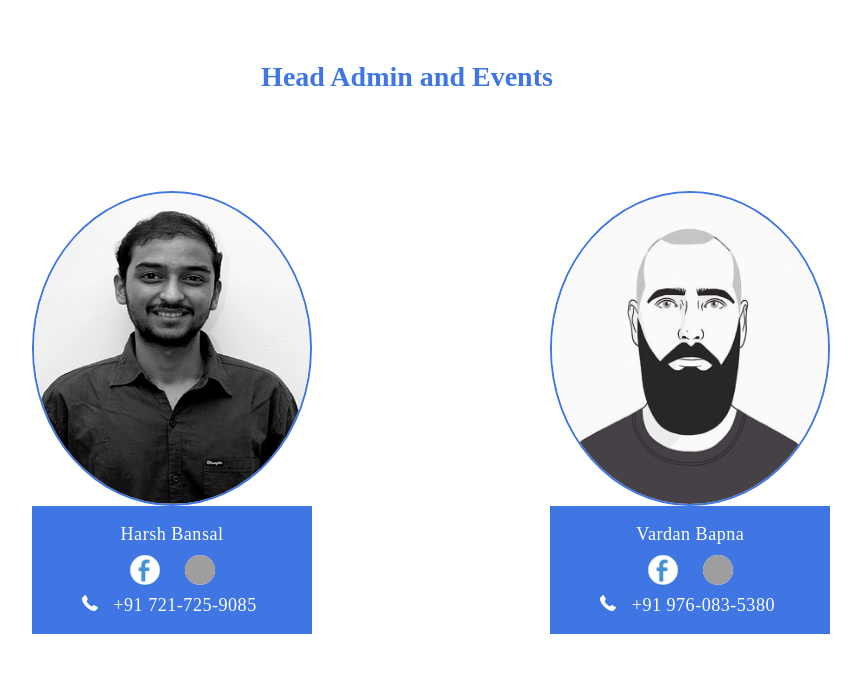
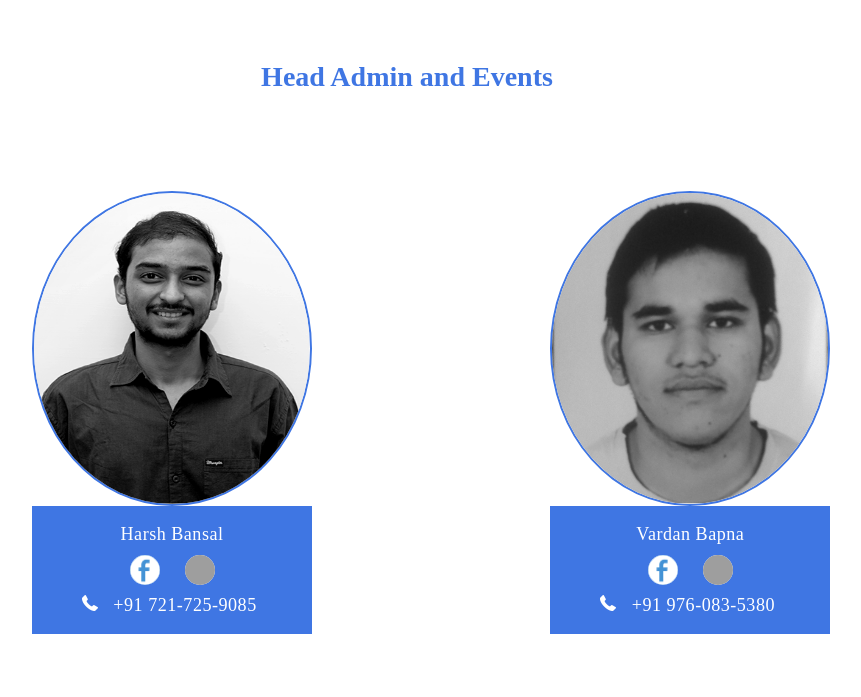
Before and after one commit to VarunBhandia/DesignStudioSangram, a PHP site: page /team.php in a window 1280 px wide. Shown: the part 1431-2128 px from the top of the page, without its empty margins (247-1108 px from the left). Run offline with PHP 8.4, Linux system fonts and the light colour scheme; grey boxes are pictures that could not be loaded.

Commit message:
adds bapna

```diff
--- a/events.php
+++ b/events.php
@@ -244,7 +244,7 @@
                                 <div class="col-md-4"></div>
                                 <div class="col-md-4">
                                     <div class="rules_button">
-                                         <a href="https://docs.google.com/document/d/15locfFXyUZJSxix9cBZtWINITm3gheItD8f1658mLPU/edit?usp=sharing" target="_BLANK"><p class="rules_button_content">
+                                         <a href="https://drive.google.com/open?id=129eEFhluWRfTWVG4CfmJn83pWDUkVAhr" target="_BLANK"><p class="rules_button_content">
                                          View Rules
                                         </p></a>
                                     </div>
@@ -376,7 +376,7 @@ Regards</p>
                                 <div class="col-md-4"></div>
                                 <div class="col-md-4">
                                     <div class="rules_button">
-                                         <a href="https://docs.google.com/document/d/19kghrnE8z4EUKQffFEoAxe8yaz8Rx6Me7DxW9xRWmJs/edit" target="_BLANK"><p class="rules_button_content">
+                                         <a href="https://drive.google.com/open?id=0BztrqQSkSJ8iZ2xWaTdwVkd0ZnJQT2R6ekRCTlVHVU55SU44" target="_BLANK"><p class="rules_button_content">
                                          View Rules
                                         </p></a>
                                     </div>
--- a/team.php
+++ b/team.php
@@ -176,7 +176,7 @@
                 <div class="col-md-1"></div>
                 <div class="col-md-5 col-xs-12">
                      <div class="thumbnail_team">
-                        <img src="img/bapna_false.jpg" style="width:100%;height: 75%;" class="team_image">
+                        <img src="img/bapna.jpg" style="width:100%;height: 75%;" class="team_image">
                         <center>
                         <div class="team_content">
                             <p class="name_team">Vardan Bapna</p>
@@ -263,8 +263,8 @@
             </div>
 
             <div class="row">
-                <div class="col-md-1"></div>
-                <div class="col-md-9 col-xs-12">
+                <div class="col-md-2"></div>
+                <div class="col-md-7 col-xs-12">
                   <center>
                     <div class="thumbnail_team">
                         <img src="img/sambit.png" style="width:100%;height: 75%;" class="team_image">
```
Also changed, not shown: img/bapna.jpg (added).
